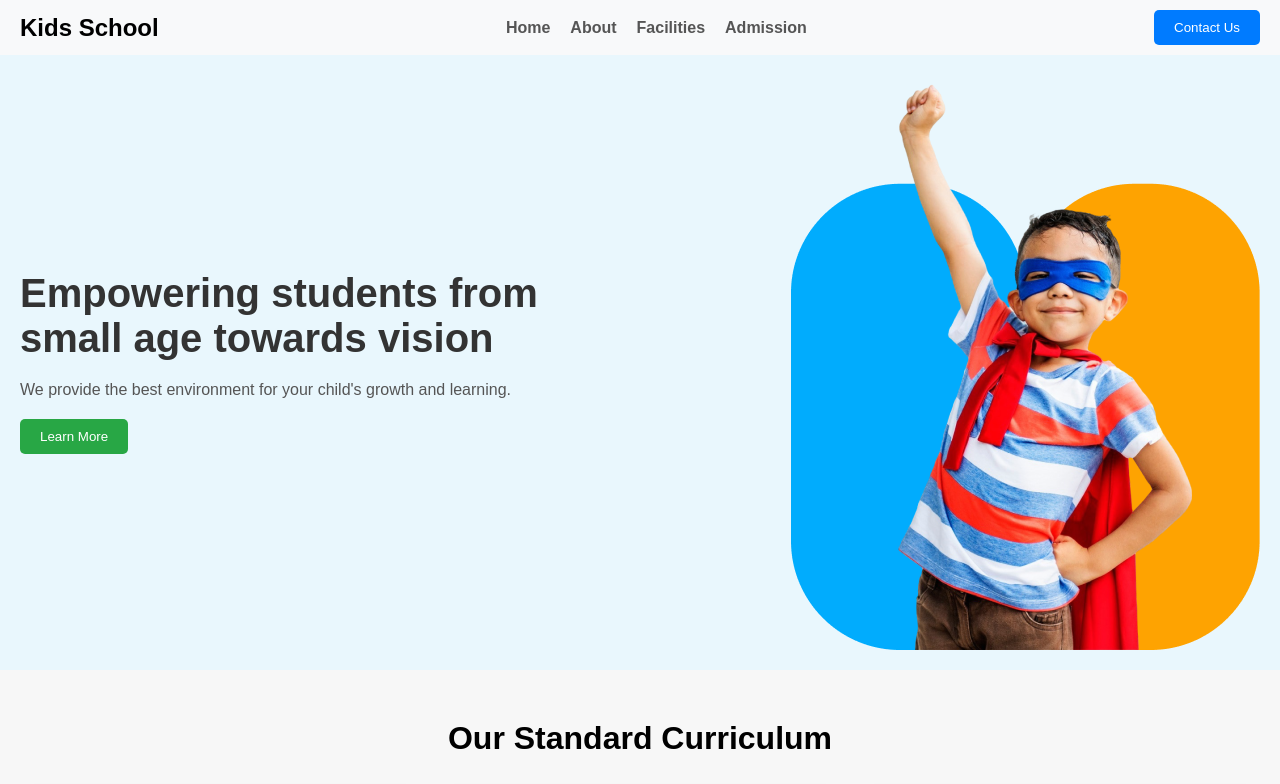
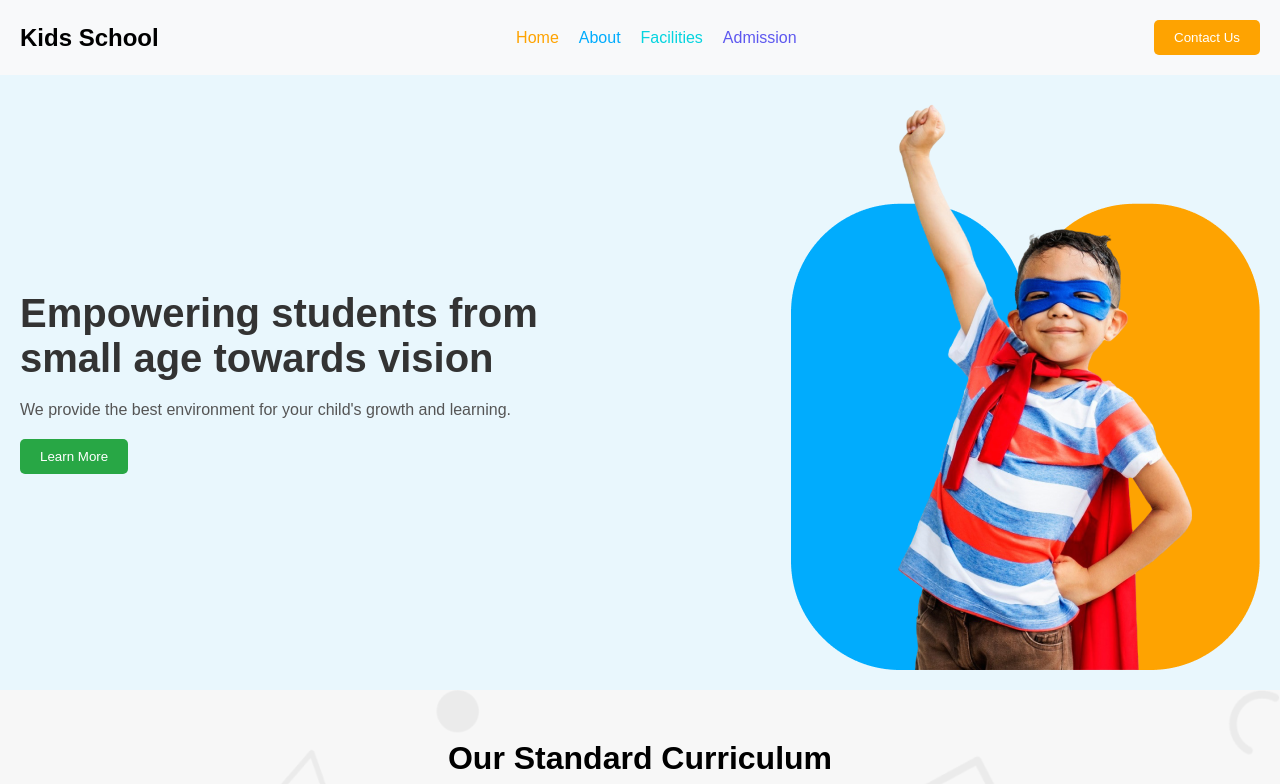
Before and after one commit to RahulTrust21/assignment-2, a plain HTML site: page index.html in a window 1280 px wide. Shown: the top 784 px of the page. Drawn offline with Linux system fonts and the light colour scheme.

Commit message:
background image set

```diff
--- a/index.html
+++ b/index.html
@@ -14,10 +14,10 @@
     <div class="navbar">
         <div class="logo">Kids School</div>
         <div class="nav-links">
-            <a class="Orange" href="#">Home</a>
-            <a class="Sky Blue" href="#">About</a>
-            <a class="rgb(5, 212, 223)" href="#">Facilities</a>
-            <a class="rgb(93, 88, 239)" href="#">Admission</a>
+            <a class="orange" href="#">Home</a>
+            <a class="skyBlue" href="#">About</a>
+            <a style="color: rgb(5, 212, 223);" class="" href="#">Facilities</a>
+            <a style="color: rgb(93, 88, 239);" class="" href="#">Admission</a>
 
         </div>
         <button class="contact-btn">Contact Us</button>
@@ -34,6 +34,7 @@
         <img src="./assets/hero-kids.png" alt="Child">
     </div>
 
+    <section class="bg-img-class">
         <!-- Standard Curriculum -->
         <div class="standard-curriculum">
             <h2>Our Standard Curriculum</h2>
@@ -91,6 +92,7 @@
                 </div>
             </div>
         </div>
+    </section>
 
     <!-- Footer -->
     <div class="footer">
@@ -107,10 +109,10 @@
         <div class="column">
             <h3>Follow Us</h3>
             <div class="social-icons">
-                <a href="#"><img src="./assets/fb.png"/></a>
-                <a href="#"><img src="./assets/dribble.png"/></a>
-                <a href="#"><img src="./assets/twitter.png"/></a>
-                <a href="#"><img src="./assets/google+.png"/></a>
+                <a href="#"><img src="./assets/fb.png" /></a>
+                <a href="#"><img src="./assets/dribble.png" /></a>
+                <a href="#"><img src="./assets/twitter.png" /></a>
+                <a href="#"><img src="./assets/google+.png" /></a>
 
 
             </div>
--- a/style.css
+++ b/style.css
@@ -14,19 +14,23 @@ h1, h2, p {
 
 a {
     text-decoration: none;
-    color: inherit;
+    /* color: inherit; */
 }
 
 /* Navbar */
-.Orange {
-
+.orange {
+    color: rgb(254, 163, 1);
+}
+.skyBlue{
+    color: rgb(1, 172, 253);
 }
 .navbar {
+
     display: flex;
     justify-content: space-between;
     align-items: center;
     background-color: #f8f9fa;
-    padding: 10px 20px;
+    padding: 20px 20px;
 }
 
 .navbar .logo {
@@ -41,13 +45,13 @@ a {
 }
 
 .navbar .nav-links a {
-    color: #555;
-    font-weight: bold;
+    /* color: #555; */
+    /* font-weight: bold; */
 }
 
 .navbar .contact-btn {
     padding: 10px 20px;
-    background-color: #007bff;
+    background-color: rgb(254, 163, 1);
     color: white;
     border: none;
     border-radius: 5px;
@@ -100,6 +104,11 @@ a {
 
 .banner img {
     max-width: 40%;
+}
+/* background img section  */
+.bg-img-class{
+    background: url(/assets/bg.png);
+    background-repeat:round;
 }
 
 /* Standard Curriculum */
@@ -159,13 +168,15 @@ a {
 
 /* Our Stories */
 .our-stories {
-    padding: 50px 20px;
-    background: url('./assets/bg.png') linear-gradient(to bottom, #e3ffe7, #d9e7ff);
+    padding: 60px 20px;
+    /* background: url('./assets/bg.png') linear-gradient(to bottom, #e3ffe7, #d9e7ff); */
+    background:linear-gradient(0.00deg, rgba(254, 163, 1, 0.3),rgba(255, 255, 255, 0.3) 100%);
 }
 
 .our-stories h2 {
     text-align: center;
-    margin-bottom: 30px;
+    margin-bottom: 80px;
+    font-size: 46px;
 }
 
 .story-cards {
```
Lines whose indentation alone changed are shown as unchanged.
